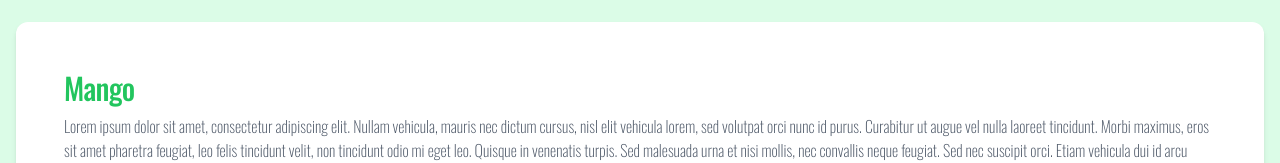
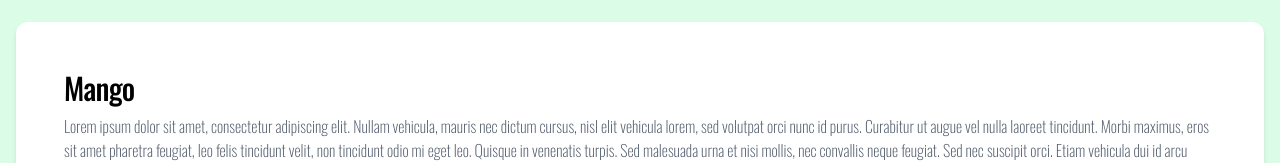
Before and after one commit to Dasundh99/spices_trade_platform, a React (Vite) app: page /projects in a window 1280 px wide. Shown: the part 262-425 px from the top of the page. Built offline with nearby package versions, Linux system fonts and the light colour scheme.

Commit message:
added project details + 5

```diff
--- a/src/pages/Projects.tsx
+++ b/src/pages/Projects.tsx
@@ -153,7 +153,7 @@ const Projects: React.FC = () => {
                   <div className="p-6">
                     <h2
                       className="text-2xl md:text-3xl font-semibold tracking-tight"
-                      style={{ color: colors.deepGreen }}
+                      style={{ color: "black" }}
                     >
                       {project.title}
                     </h2>
```
